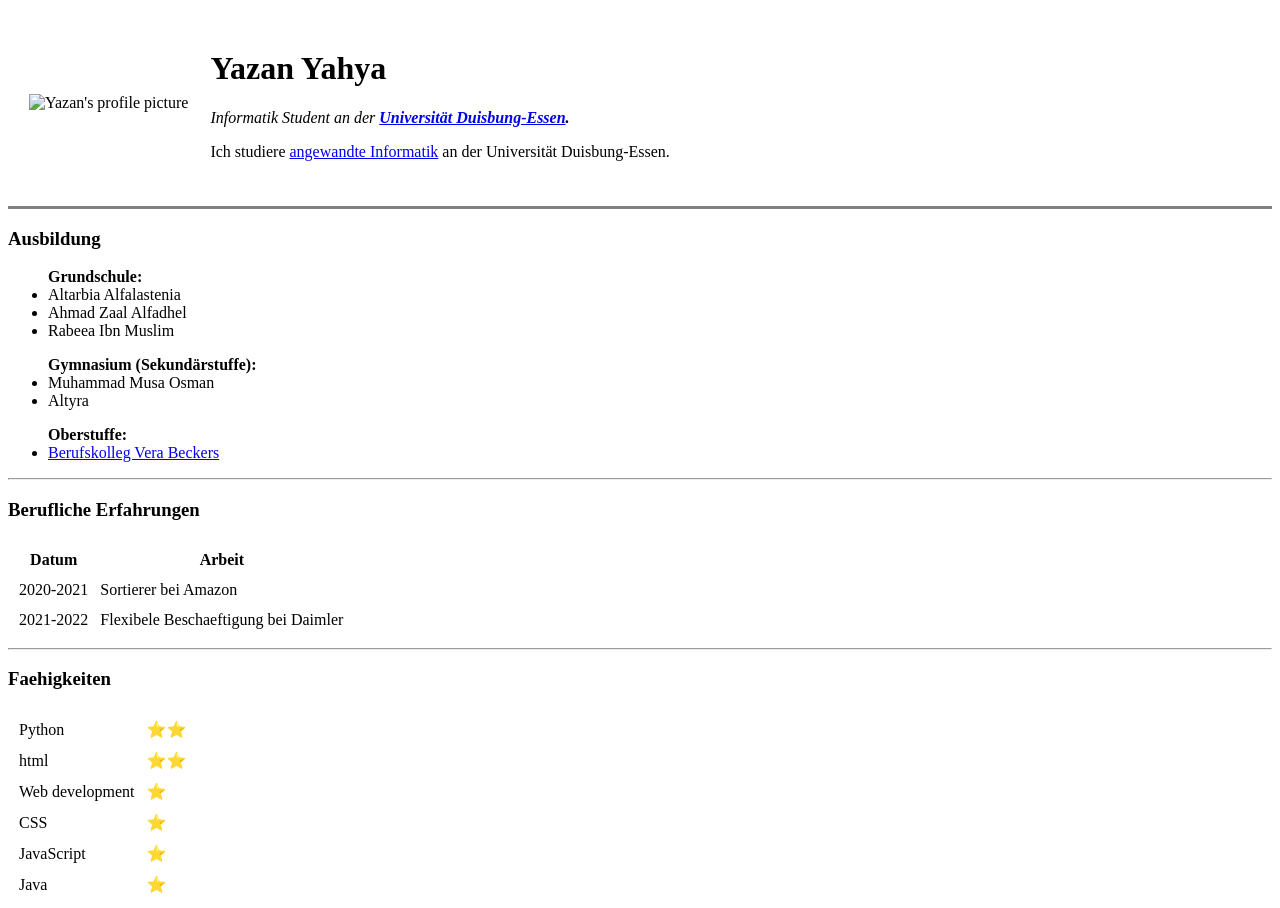
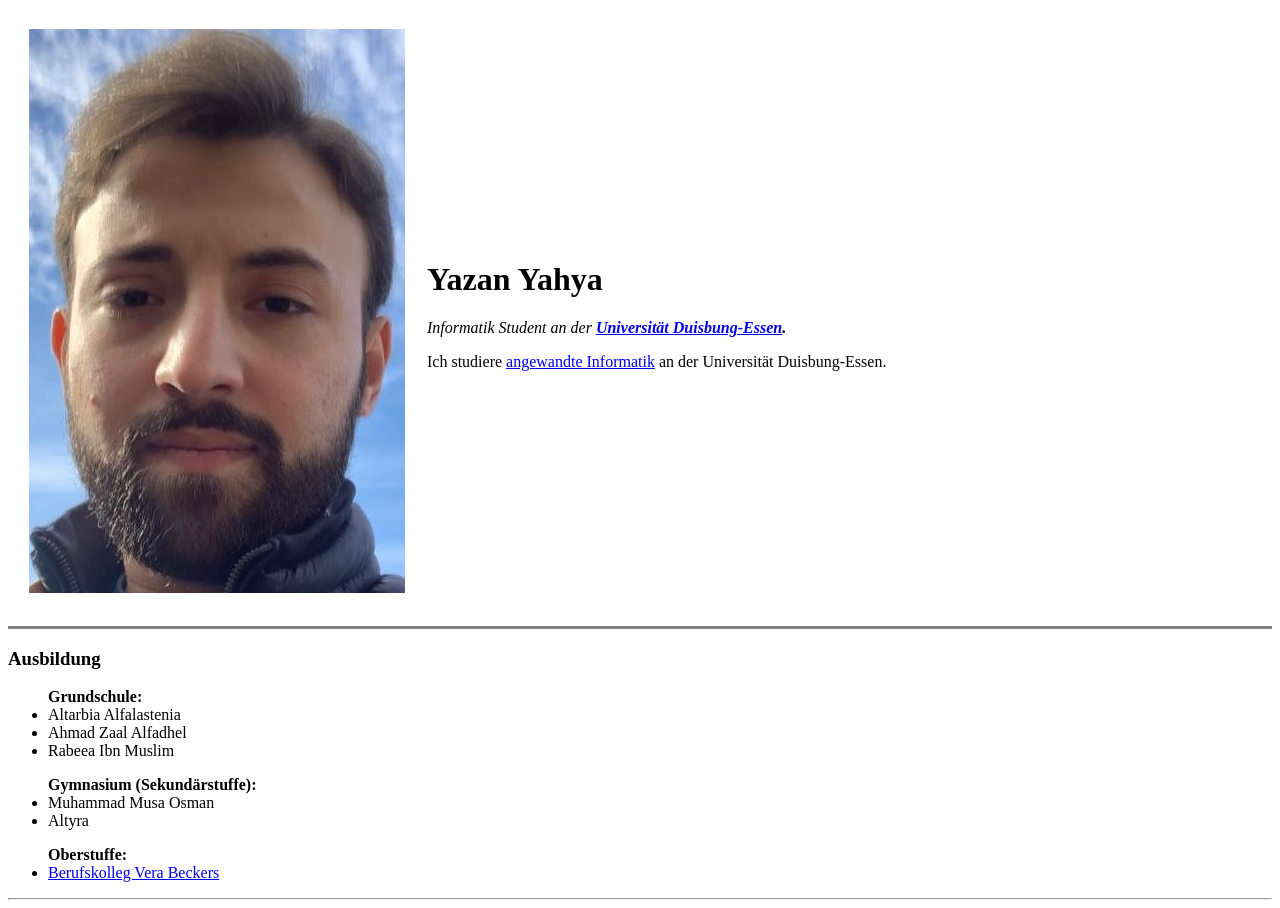
Before and after one commit to YazanKhalilYahya/cv, a plain HTML site: page index.html in a window 1280 px wide. Shown: the top 908 px of the page. Drawn offline with Linux system fonts and the light colour scheme.

Commit message:
Add files via upload

```diff
--- a/index.html
+++ b/index.html
@@ -10,7 +10,7 @@
 <body>
   <table cellspacing="20">
     <tr>
-      <td><img src="Saved Pictures\My_Photo (4).jpeg" alt="Yazan's profile picture"></td>
+      <td><img src="images\My_Photo (4).jpeg" alt="Yazan's profile picture"></td>
       <td>
         <h1>Yazan Yahya</h1>
         <p>
```
